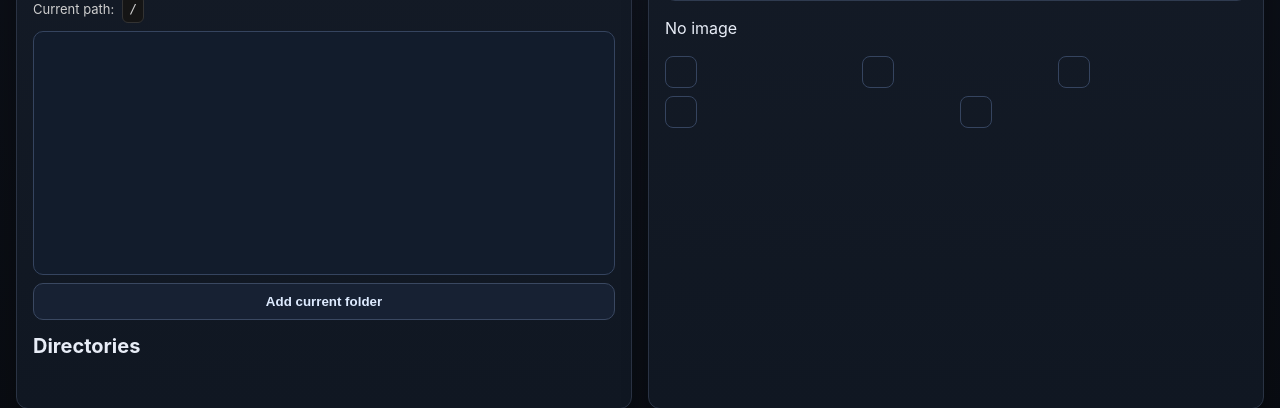
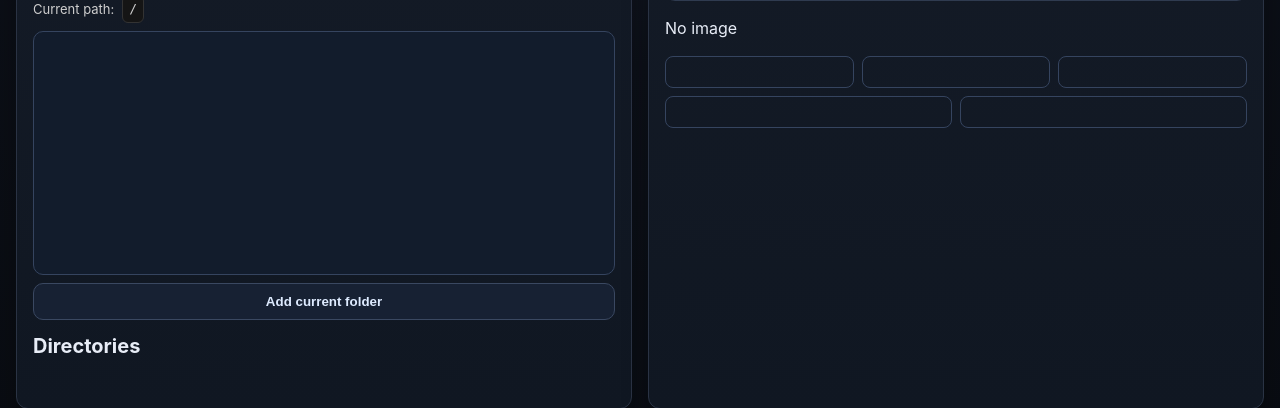
Before and after one commit to mjimeneznet/inky-image, a Python web app: template templates/index.html in a window 1280 px wide. Shown: the part 408-816 px from the top of the page. Run offline with Jinja, Linux system fonts and the light colour scheme; the template is opened without the code that fills it, so the values that code supplies are empty.

Commit message:
fix: controls icon-btns full-width para proporciones correctas

```diff
--- a/static/style.css
+++ b/static/style.css
@@ -488,7 +488,7 @@ button:disabled {
 	grid-template-columns: repeat(2, minmax(130px, 1fr));
 }
 
-.controls button:not(.icon-btn) {
+.controls button {
 	width: 100%;
 }
 
```
